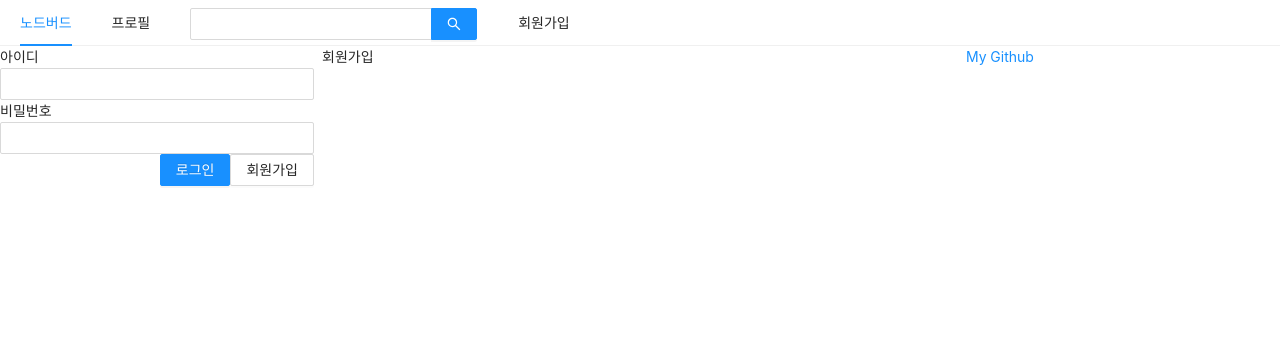
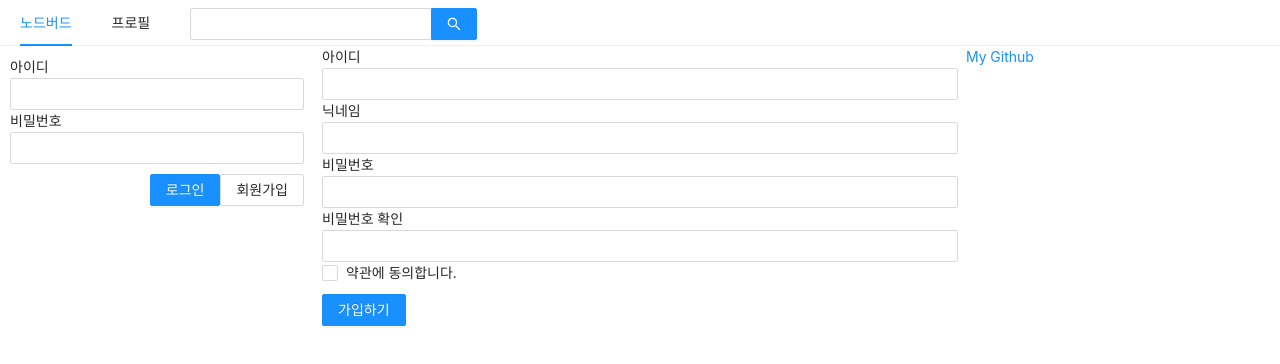
Before and after one commit to eomdh/react-nodebird, a Next.js app in the folder front/: page /signup in a window 1280 px wide. Shown: the top 364 px of the page. Built offline with nearby package versions, Linux system fonts and the light colour scheme.

Commit message:
Login, Profile, Signup 구현

```diff
--- a/front/components/AppLayout.js
+++ b/front/components/AppLayout.js
@@ -2,32 +2,30 @@
 import PropTypes from 'prop-types';
 import Link from 'next/link';
 import { Menu, Input, Row, Col } from 'antd';
+import styled from 'styled-components';
 
 import UserProfile from '../components/UserProfile';
 import LoginForm from '../components/LoginForm';
+
+const SearchInput = styled(Input.Search)`
+  vertical-align: middle;
+`;
 
 const AppLayout = ({ children }) => {
   const [isLoggedIn, setIsLoggedIn] = useState(false);
 
   return (
     <div>
-      <Menu mode="horizontal">
-        <Menu.Item>
-          <Link href="/"><a>노드버드</a></Link>
-        </Menu.Item>
-        <Menu.Item>
-          <Link href="/profile"><a>프로필</a></Link>
-        </Menu.Item>
-        <Menu.Item>
-          <Input.Search enterButton style={{ verticalAlign: 'middle' }} />
-        </Menu.Item>
-        <Menu.Item>
-          <Link href="/signup"><a>회원가입</a></Link>
-        </Menu.Item>
-      </Menu>
+      <Menu mode="horizontal"
+            items={[
+              { label: <Link href="/"><a>노드버드</a></Link>, key: '/'},
+              { label: <Link href="/profile"><a>프로필</a></Link>, key: '/profile'},
+              { label: <SearchInput enterButton />, key: '/search'}
+            ]}
+      />
       <Row gutter={8}>
         <Col xs={24} md={6}>
-          {isLoggedIn ? <UserProfile /> : <LoginForm />}
+          {isLoggedIn ? <UserProfile setIsLoggedIn={setIsLoggedIn}/> : <LoginForm setIsLoggedIn={setIsLoggedIn}/>}
         </Col>
         <Col xs={24} md={12}>
           { children }
--- a/front/components/LoginForm.js
+++ b/front/components/LoginForm.js
@@ -1,21 +1,30 @@
 import React, { useState, useCallback } from 'react';
+import PropTypes from 'prop-types';
 import Link from 'next/link';
 import { Form, Input, Button } from 'antd';
+import styled from 'styled-components';
+import useInput from '../hooks/useInput';
 
-const LoginForm = () => {
-  const [id, setId] = useState('');
-  const [password, setPassword] = useState('');
+const ButtonWrapper = styled.div`
+  margin-top: 10px;
+  float: right;
+`;
 
-  const onChangeId = useCallback((e) => {
-    setId(e.target.value);
-  }, [])
+const FormWrapper = styled(Form)`
+  padding: 10px;
+`;
 
-  const onChangePassword = useCallback((e) => {
-    setPassword(e.target.value);
-  }, [])
+const LoginForm = ({ setIsLoggedIn }) => {
+  const [id, onChangeId] = useInput('');
+  const [password, onChangePassword] = useInput('');
+
+  const onSubmitForm = useCallback(() => {
+    console.log(id, password);
+    setIsLoggedIn(true);
+  }, [id, password])
 
   return (
-    <Form>
+    <FormWrapper onFinish={onSubmitForm}>
       <div>
         <label htmlFor="user-id">아이디</label>
         <br />
@@ -26,12 +35,16 @@
           <br />
         <Input name="user-password" type="password" value={password} onChange={onChangePassword} required />
       </div>
-      <div style={{float: "right"}}>
+      <ButtonWrapper>
         <Button type="primary" htmlType="submit" loading={false}>로그인</Button>
         <Link href="/signup"><a><Button>회원가입</Button></a></Link>
-      </div>
-    </Form>
-  )
+      </ButtonWrapper>
+    </FormWrapper>
+  );
+};
+
+LoginForm.propTypes = {
+  setIsLoggedIn: PropTypes.func.isRequired,
 }
 
 export default LoginForm;
--- a/front/components/UserProfile.js
+++ b/front/components/UserProfile.js
@@ -1,7 +1,32 @@
-import React from 'react';
+import React, { useCallback } from 'react';
+import { Avatar, Button, Card } from 'antd';
+import styled from 'styled-components';
 
-const UserProfile = () => {
+const ButtonWrapper = styled(Button)`
+  margin-top: 20px;
+`;
 
+const UserProfile = ({ setIsLoggedIn }) => {
+
+  const onLogout = useCallback(() => {
+    setIsLoggedIn(false);
+  })
+
+  return (
+    <Card
+      actions={[
+        <div key="twit">짹짹<br />0</div>,
+        <div key="followings">팔로잉<br />0</div>,
+        <div key="followers">팔로워<br />0</div>
+      ]}
+    >
+      <Card.Meta
+        avatar={<Avatar>DH</Avatar>}
+        title="eomdh"
+      />
+      <ButtonWrapper onClick={onLogout}>로그아웃</ButtonWrapper>
+    </Card>
+  )
 }
 
 export default UserProfile;
--- /dev/null
+++ b/front/hooks/useInput.js
@@ -0,0 +1,12 @@
+import { useState, useCallback } from 'react';
+
+const useInput = (initialValue = null) => {
+  const [value, setValue] = useState(initialValue);
+  const handler = useCallback((e) => {
+    setValue(e.target.value);
+  }, []);
+
+  return [value, handler];
+}
+
+export default useInput;
--- a/front/pages/signup.js
+++ b/front/pages/signup.js
@@ -1,14 +1,89 @@
-import React from 'react';
+import React, { useCallback, useState } from 'react';
 import Head from 'next/head';
+import { Form, Input, Checkbox, Button } from 'antd';
+import useInput from '../hooks/useInput';
+import styled from 'styled-components';
+
 import AppLayout from '../components/AppLayout';
 
+const ErrorMessage = styled.div`
+  color: red;
+`;
+
 const Signup = () => {
+  const [id, onChangeId] = useInput('');
+  const [password, onChangePassword] = useInput('');
+  const [nickname, onChangeNickname] = useInput('');
+
+  // 비밀번호 확인
+  const [passwordCheck, setPasswordCheck] = useState('');
+  const [passwordError, setPasswordError] = useState(false);
+  const onChangePassowrdCheck = useCallback((e) => {
+    setPasswordCheck(e.target.value);
+    setPasswordError(e.target.value !== password);
+  }, [password]);
+
+  // 약관동의 확인
+  const [term, setTerm] = useState('');
+  const [termError, setTermError] = useState(false);
+  const onChangeTerm = useCallback((e) => {
+    setTerm(e.target.checked);
+    setTermError(false);
+  }, [])
+
+  const onSubmitForm = useCallback(() => {
+    if (password !== passwordCheck) {
+      return setPasswordError(true);
+    };
+    if (!term) {
+      return setTermError(true);
+    };
+    console.log(id, nickname, password);
+  }, [password, passwordCheck, term]);
+
   return (
     <>
       <Head>
         <title>NodeBird | 회원가입</title>
       </Head>
-      <AppLayout>회원가입</AppLayout>
+      <AppLayout>
+        <Form onFinish={onSubmitForm}>
+          <div>
+            <label htmlFor="user-id">아이디</label>
+            <br />
+            <Input name="user-id" value={id} required onChange={onChangeId} />
+          </div>
+          <div>
+            <label htmlFor="user-nickname">닉네임</label>
+            <br />
+            <Input name="user-nickname" value={nickname} required onChange={onChangeNickname} />
+          </div>
+          <div>
+            <label htmlFor="user-password">비밀번호</label>
+            <br />
+            <Input name="user-password" type="password" value={password} required onChange={onChangePassword} />
+          </div>
+          <div>
+            <label htmlFor="user-password-check">비밀번호 확인</label>
+            <br />
+            <Input
+              name="user-password-check"
+              type="password"
+              value={passwordCheck}
+              required
+              onChange={onChangePassowrdCheck}
+            />
+            {passwordError && <ErrorMessage>비밀번호가 일치하지 않습니다.</ErrorMessage>}
+          </div>
+          <div>
+            <Checkbox name="user-term" checked={term} onChange={onChangeTerm}>약관에 동의합니다.</Checkbox>
+            {termError && <ErrorMessage>약관에 동의하셔야 합니다.</ErrorMessage>}
+          </div>
+          <div style={{ marginTop: 10 }}>
+            <Button type="primary" htmlType="submit">가입하기</Button>
+          </div>
+        </Form>
+      </AppLayout>
     </>
   )
 }
```
Also changed, not shown: front/components/FollowList.js (added, +32 -0 lines), front/components/NicknameEditForm.js (added, +14 -0 lines), front/pages/profile.js (+12 -1 lines).
